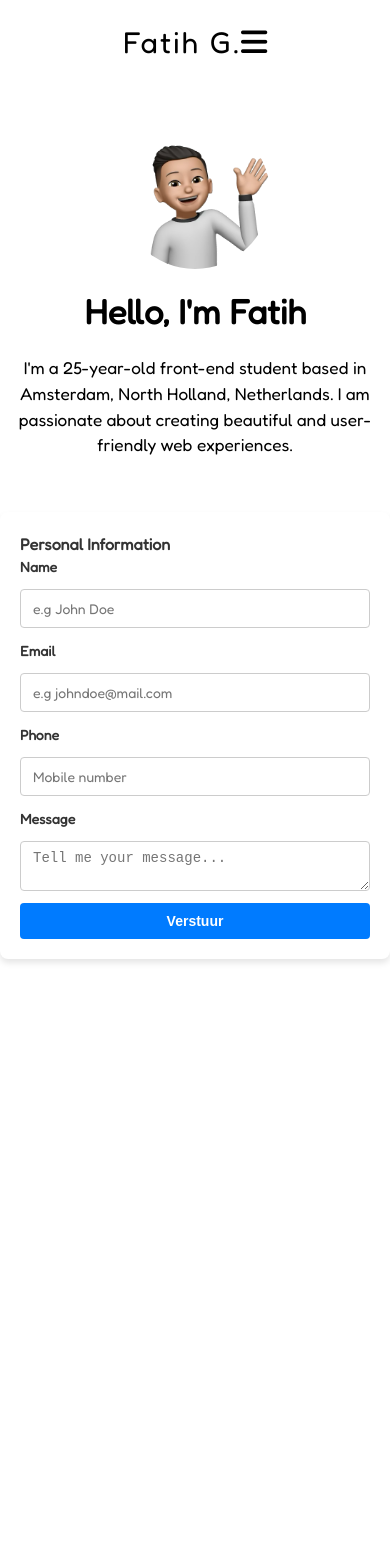
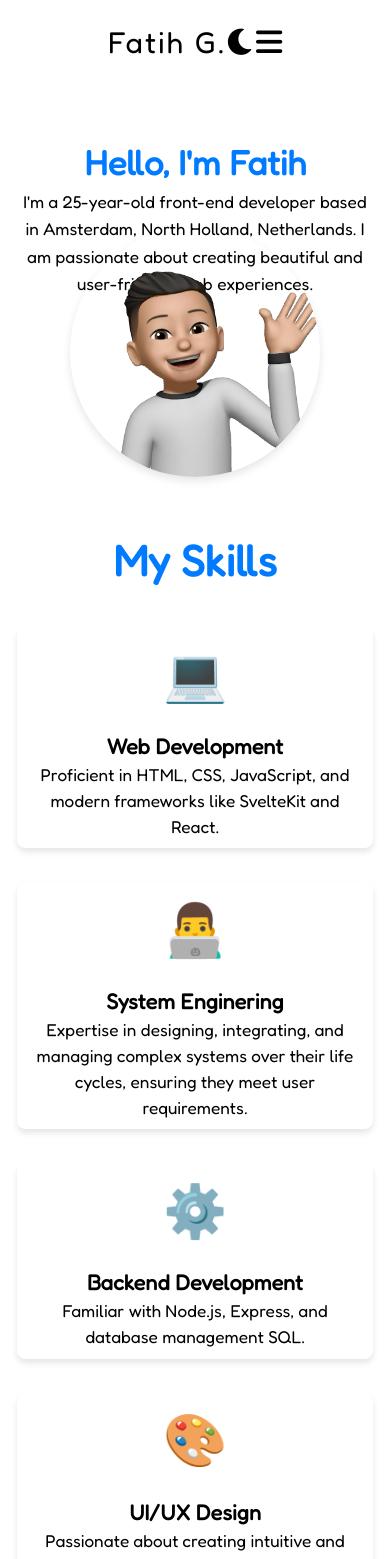
Before and after one commit to fatihg61/Fatihport, a SvelteKit app: page / in a window 390 px wide. Shown: the top 1559 px of the page. Before the commit the page ends 979 px from the top, so only its background shows below. Built offline with nearby package versions, Linux system fonts and the light colour scheme.

Commit message:
:fire: add validation

```diff
--- a/src/lib/components/About.svelte
+++ b/src/lib/components/About.svelte
@@ -1,71 +1,102 @@
+<script>
+  import { onMount } from 'svelte';
+  let typingText = "Hello, I'm Fatih";
+  let displayedText = "";
+  let index = 0;
 
+  onMount(() => {
+    typeWriter();
+  });
 
-  <section class="hero">
-    <div class="container">
-      <div class="img--cover">
-        <img src=".\FG.png" alt="" />
-      </div>
-      <h1 class="hero--title">Hello, I'm Fatih</h1>
-      <p class="hero--desc">
-        I'm a 25-year-old front-end student based in Amsterdam, North Holland,
-        Netherlands. I am passionate about creating beautiful and user-friendly
-        web experiences.
+  function typeWriter() {
+    if (index < typingText.length) {
+      displayedText += typingText.charAt(index);
+      index++;
+      setTimeout(typeWriter, 100);
+    }
+  }
+</script>
+
+<section class="hero">
+  <div class="container">
+    <div class="text-content">
+      <h1 class="hero-title">{displayedText}</h1>
+      <p class="hero-desc">
+        I'm a 25-year-old front-end developer based in Amsterdam, North Holland, Netherlands. I am passionate about creating beautiful and user-friendly web experiences.
       </p>
     </div>
-  </section>
+    <div class="img-cover">
+      <img src="/FG.png" alt="Profile Picture" />
+    </div>
+  </div>
+</section>
 
 <style>
   .container {
-    max-width: 1100px;
-    margin: auto;
+    display: flex;
+    align-items: center;
+    justify-content: space-between;
+    max-width: var(--container-max-width);
+    margin: 0 auto;
     padding: 0 1rem;
   }
 
-  h1,
-  p {
+  h1, p {
     color: var(--text-color);
   }
 
   section {
-    padding: 2rem 0;
+    padding: 3rem 0;
+    background-color: var(--background-color);
   }
 
   img {
-    position: absolute;
-    top: 0;
-    left: 0;
     width: 100%;
     height: 100%;
     object-fit: cover;
   }
 
-  /* hero */
-
-  .hero .img--cover {
-    height: 150px;
-    width: 150px;
-    position: relative;
+  .hero .img-cover {
+    height: 250px;
+    width: 250px;
     border-radius: 50%;
     overflow: hidden;
-    margin: auto;
+    margin-top: -20%;
+    box-shadow: 0 4px 8px rgba(0, 0, 0, 0.1);
   }
 
-  .hero--title {
-    text-align: center;
-    margin-top: 1rem;
-    font-size: 3rem;
+  .text-content {
+    flex: 1;
   }
 
-  .hero--desc {
-    text-align: center;
+  .hero-title {
+    font-size: 2.5rem;
+    color: var(--primary-color);
+  }
+
+  .hero-desc {
     max-width: 700px;
-    margin: auto;
-    margin-top: 1rem;
+    font-size: 1.125rem;
+    line-height: 1.6;
+    color: var(--text-color);
   }
-  /* responsive */
+
   @media (max-width: 720px) {
-    .hero--title {
+    .container {
+      flex-direction: column;
+      text-align: center;
+    }
+
+    .hero-title {
       font-size: 2rem;
+    }
+
+    .hero-desc {
+      font-size: 1rem;
+    }
+
+    .img-cover {
+      margin-top: 1.5rem;
     }
   }
 </style>
--- a/src/lib/components/Header.svelte
+++ b/src/lib/components/Header.svelte
@@ -34,6 +34,11 @@
   <nav class="nav-menu">
     <div class="nav-container">
       <a href="/" class="nav-brand">Fatih G.</a>
+
+      <button type="button" on:click={toggleDarkMode}>
+        <i class="fas {isDarkMode ? 'fa-sun' : 'fa-moon'}"></i>
+      </button>
+
       <button type="button" on:click={() => (showOverlay = true)}>
         <i class="fas fa-bars"></i>
       </button>
@@ -48,13 +53,6 @@
             <li><a href="/">home</a></li>
             <li><a href="/">portfolio</a></li>
             <li><a href="mailto:fkg061@gmail.com">contact</a></li>
-          </ul>
-          <ul class="nav-icons">
-            <li>
-              <button type="button" on:click={toggleDarkMode}>
-                <i class="fas {isDarkMode ? 'fa-sun' : 'fa-moon'}"></i>
-              </button>
-            </li>
           </ul>
         </div>
       </div>
@@ -194,20 +192,6 @@
     color: var(--pink-color);
   }
 
-  .nav-icons {
-    display: flex;
-    align-items: center;
-    margin-top: 20px;
-  }
-
-  .nav-icons li {
-    width: 35px;
-    height: 35px;
-    margin: 0 5px;
-    line-height: 35px;
-    transition: all 300ms ease-in-out;
-  }
-
   @media (max-width: 600px) {
     .nav-links li a {
       font-size: 22px;
--- /dev/null
+++ b/src/lib/components/Projects.svelte
@@ -0,0 +1,103 @@
+<script>
+</script>
+
+<section class="skills-section">
+  <h2 class="skills-title">My Skills</h2>
+  <ul class="skills-list">
+    <li class="skill-item">
+      <div class="skill-icon">💻</div>
+      <div class="skill-name">Web Development</div>
+      <div class="skill-description">
+        Proficient in HTML, CSS, JavaScript, and modern frameworks like
+        SvelteKit and React.
+      </div>
+    </li>
+    <li class="skill-item">
+      <div class="skill-icon">👨‍💻</div>
+      <div class="skill-name">System Enginering</div>
+      <div class="skill-description">
+        Expertise in designing, integrating, and managing complex systems over
+        their life cycles, ensuring they meet user requirements.
+      </div>
+    </li>
+    <li class="skill-item">
+      <div class="skill-icon">⚙️</div>
+      <div class="skill-name">Backend Development</div>
+      <div class="skill-description">
+        Familiar with Node.js, Express, and database management SQL.
+      </div>
+    </li>
+    <li class="skill-item">
+      <div class="skill-icon">🎨</div>
+      <div class="skill-name">UI/UX Design</div>
+      <div class="skill-description">
+        Passionate about creating intuitive and beautiful user interfaces with
+        Figma and ProCreate.
+      </div>
+    </li>
+    <li class="skill-item">
+      <div class="skill-icon">🔍</div>
+      <div class="skill-name">CS</div>
+      <div class="skill-description">
+        Knowledgeable in cyber security features for you webapp.
+      </div>
+    </li>
+  </ul>
+</section>
+
+<style>
+  .skills-section {
+    padding: 0rem 1rem;
+    text-align: center;
+    margin: 0 auto;
+  }
+
+  .skills-title {
+    font-size: 2.5rem;
+    margin-bottom: 2rem;
+    color: var(--primary-color);
+  }
+
+  .skills-list {
+    display: grid;
+    grid-template-columns: repeat(3, 1fr);
+    gap: 2rem;
+    list-style: none;
+    padding: 0;
+  }
+
+  .skill-item {
+    background: var(--background-color);
+    padding: 0.5rem;
+    border-radius: 0.5rem;
+    box-shadow: var(--box-shadow);
+    transition: transform 0.2s;
+  }
+
+  .skill-item:hover {
+    transform: translateY(-10px);
+  }
+
+  .skill-icon {
+    font-size: 3rem;
+    color: var(--primary-color);
+    margin-bottom: 1rem;
+  }
+
+  .skill-name {
+    font-size: 1.25rem;
+    font-weight: bold;
+    color: var(--text-color);
+  }
+
+  .skill-description {
+    font-size: 1rem;
+    color: var(--text-color);
+  }
+
+  @media (max-width: 768px) {
+    .skills-list {
+      grid-template-columns: 1fr;
+    }
+  }
+</style>
--- a/src/lib/style/global.css
+++ b/src/lib/style/global.css
@@ -11,6 +11,7 @@
   --white: white;
   --shark-color: #20252b;
   --dark-shark-color: #1c2127;
+  --primary-color: #007BFF;
   --grey-color: #9e9e9e4d;
   --pink-color: #ec3c4b;
   --white-color: #fff;
@@ -24,6 +25,8 @@
   --primaryT: hsla(var(--hue), 90%, 55%, 0);
   --transDur: 0.3s;
   font-size: calc(16px + (32 - 16) * (100vw - 320px) / (1280 - 320));
+  --container-max-width: 1100px;
+  --box-shadow: 0 4px 6px rgba(0, 0, 0, 0.1);
 }
 
 [data-theme="dark"] {
@@ -31,6 +34,7 @@
   --text-color: #e0e0e0;
   --overlay-color: rgba(18, 18, 18, 0.9);
   --white-color: #333333;
+  --box-shadow: 0 4px 6px rgba(255, 255, 255, 0.1);
   --grey-color: #888888;
 }
 
--- a/src/routes/+page.svelte
+++ b/src/routes/+page.svelte
@@ -1,7 +1,7 @@
 <script>
   import Header from "$lib/components/Header.svelte";
-  import Footer from "$lib/components/Footer.svelte";
   import About from "$lib/components/About.svelte";
+  import Projects from "$lib/components/Projects.svelte";
   import Contact from "./form/Contact.svelte";
 </script>
 
@@ -11,8 +11,8 @@
 
 <About />
 
+<Projects />
+
 <Contact />
 
-<Footer />
-
 </body>
--- a/src/routes/form/Contact.svelte
+++ b/src/routes/form/Contact.svelte
@@ -1,9 +1,22 @@
 <script>
   import { enhance } from "$app/forms";
+  import { onMount } from 'svelte';
 
   let isSubmitting = false;
   let successMessage = "";
   let errorMessage = "";
+  let errors = {
+    name: "",
+    email: "",
+    phone: "",
+    message: ""
+  };
+  let validity = {
+    name: false,
+    email: false,
+    phone: false,
+    message: false
+  };
 
   function handleEnhance({ formElement }) {
     const handleSubmit = async ({ result }) => {
@@ -16,10 +29,46 @@
       } else if (result.type === "success") {
         formElement.reset();
         successMessage = result.data.message;
+        validity = { name: false, email: false, phone: false, message: false };
       }
     };
     return handleSubmit;
   }
+
+  function validateField(name, value) {
+    switch (name) {
+      case 'name':
+        if (!value) return "Name is required";
+        return "";
+      case 'email':
+        const emailRegex = /^[^\s@]+@[^\s@]+\.[^\s@]+$/;
+        if (!value) return "Email is required";
+        if (!emailRegex.test(value)) return "Invalid email format";
+        return "";
+      case 'phone':
+        const phoneRegex = /^\d{10,15}$/;
+        if (!value) return "Phone is required";
+        if (!phoneRegex.test(value)) return "Invalid phone number";
+        return "";
+      case 'message':
+        if (!value) return "Message is required";
+        return "";
+      default:
+        return "";
+    }
+  }
+
+  function handleInput(event) {
+    const { name, value } = event.target;
+    const error = validateField(name, value);
+    errors[name] = error;
+    validity[name] = !error;
+  }
+
+  onMount(() => {
+    const form = document.querySelector('form');
+    form.addEventListener('input', handleInput);
+  });
 </script>
 
 <section class="form-container">
@@ -38,8 +87,11 @@
         id="name"
         required
         placeholder="e.g John Doe"
-        class="input-field"
+        class="input-field {errors.name ? 'input-error' : validity.name ? 'input-success' : ''}"
       />
+      {#if errors.name}
+        <p class="error-message">{errors.name}</p>
+      {/if}
 
       <label for="email" class="form-label"><span>Email</span></label>
       <input
@@ -48,8 +100,11 @@
         id="email"
         required
         placeholder="e.g johndoe@mail.com"
-        class="input-field"
+        class="input-field {errors.email ? 'input-error' : validity.email ? 'input-success' : ''}"
       />
+      {#if errors.email}
+        <p class="error-message">{errors.email}</p>
+      {/if}
 
       <label for="phone" class="form-label"><span>Phone</span></label>
       <input
@@ -58,8 +113,11 @@
         id="phone"
         required
         placeholder="Mobile number"
-        class="input-field"
+        class="input-field {errors.phone ? 'input-error' : validity.phone ? 'input-success' : ''}"
       />
+      {#if errors.phone}
+        <p class="error-message">{errors.phone}</p>
+      {/if}
     </fieldset>
 
     <fieldset class="form-wrapper">
@@ -69,8 +127,11 @@
         id="message"
         required
         placeholder="Tell me your message..."
-        class="input-field"
+        class="input-field textarea-field {errors.message ? 'input-error' : validity.message ? 'input-success' : ''}"
       ></textarea>
+      {#if errors.message}
+        <p class="error-message">{errors.message}</p>
+      {/if}
     </fieldset>
 
     {#if successMessage}
@@ -83,9 +144,9 @@
 
     <button type="submit" class="btn btn-primary" disabled={isSubmitting}>
       {#if isSubmitting}
-        Versturen...
+        Sending...
       {:else}
-        Verstuur
+        Send
       {/if}
     </button>
   </form>
@@ -95,67 +156,80 @@
   /* Section Styling */
   .form-container {
     width: 100%;
-    max-width: 400px;
-    margin: 20px auto;
+    max-width: 500px;
+    margin: 40px auto;
     padding: 20px;
-    background: #fff;
-    box-shadow: 0 4px 6px rgba(0, 0, 0, 0.1);
-    border-radius: 8px;
+    background: #f8f9fa;
+    box-shadow: 0 4px 10px rgba(0, 0, 0, 0.1);
+    border-radius: 10px;
   }
 
   /* Form Styling */
   .contact-form {
     display: flex;
     flex-direction: column;
-    gap: 12px;
+    gap: 20px;
   }
 
   /* Wrapper for Form Elements */
   .form-wrapper {
     display: flex;
     flex-direction: column;
-    gap: 12px;
+    gap: 16px;
   }
 
   /* Legends */
   .form-legend {
     font-weight: bold;
-    font-size: 16px;
-    color: #333;
+    font-size: 18px;
+    color: #495057;
   }
 
   /* Labels */
   .form-label {
     font-weight: bold;
-    font-size: 14px;
-    color: #333;
+    font-size: 15px;
+    color: #495057;
+    margin-bottom: 5px;
   }
 
   /* Input and Textarea Styling */
-  .input-field {
+  .input-field, .textarea-field {
     width: 100%;
-    padding: 8px 12px;
-    font-size: 14px;
-    border: 1px solid #ccc;
-    border-radius: 4px;
-    transition: border-color 0.3s ease-in-out;
+    padding: 10px 14px;
+    font-size: 15px;
+    border: 1px solid #ced4da;
+    border-radius: 5px;
+    transition: border-color 0.3s ease-in-out, box-shadow 0.3s ease-in-out;
   }
 
-  .input-field:focus {
-    border-color: #007bff;
+  .input-field:focus, .textarea-field:focus {
     outline: none;
+    box-shadow: 0 0 0 0.2rem rgba(0,123,255,.25);
+  }
+
+  .textarea-field {
+    min-height: 100px;
+  }
+
+  .input-error {
+    border-color: #dc3545;
+  }
+
+  .input-success {
+    border-color: #28a745;
   }
 
   /* Button Styling */
   .btn {
-    padding: 10px 14px;
-    font-size: 14px;
+    padding: 12px 16px;
+    font-size: 15px;
     font-weight: bold;
     text-align: center;
     border: none;
-    border-radius: 4px;
+    border-radius: 5px;
     cursor: pointer;
-    transition: background-color 0.3s ease-in-out;
+    transition: background-color 0.3s ease-in-out, box-shadow 0.3s ease-in-out;
   }
 
   .btn-primary {
@@ -165,6 +239,7 @@
 
   .btn-primary:hover {
     background-color: #0056b3;
+    box-shadow: 0 4px 8px rgba(0, 91, 187, 0.2);
   }
 
   .btn-primary:disabled {
@@ -175,10 +250,11 @@
   /* Success and Error Messages */
   .success-message,
   .error-message {
-    font-size: 14px;
+    font-size: 15px;
     font-weight: bold;
-    padding: 8px;
-    border-radius: 4px;
+    padding: 12px;
+    border-radius: 5px;
+    margin-top: 10px;
   }
 
   .success-message {
```
Also changed, not shown: src/lib/components/Footer.svelte (deleted, +0 -9 lines).
